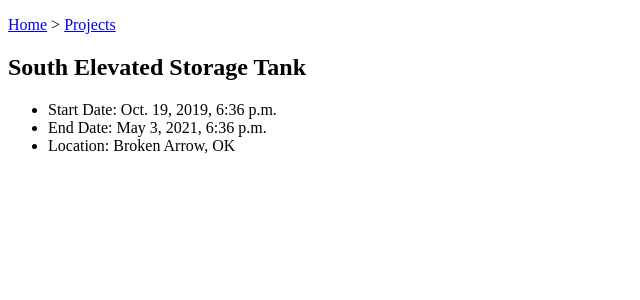
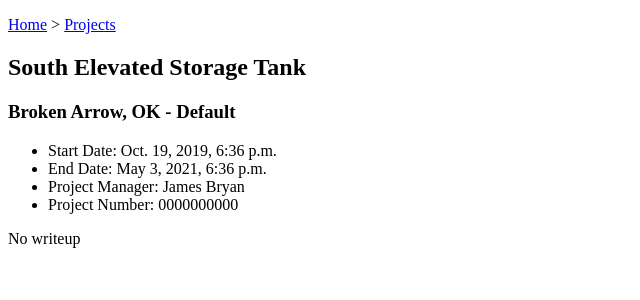
Before and after one commit to jbryandev/my-practice, a Django app: page /projects/1/ in a window 1280 px wide. Shown: the top 300 px of the page, without its empty margins (0-640 px from the left). Run offline with Django 3.2, Linux system fonts and the light colour scheme; data comes from the database, SQL or seed files in the repository.

Commit message:
Added model fields to project

```diff
--- a/projects/models.py
+++ b/projects/models.py
@@ -7,5 +7,9 @@
     start_date = models.DateTimeField('start date')
     end_date = models.DateTimeField('end date')
     project_location = models.CharField(max_length=200)
+    client_name = models.CharField(max_length=200)
+    project_manager = models.CharField(max_length=200)
+    project_number = models.CharField(max_length=10)
+    project_writeup = models.TextField()
     def __str__(self):
         return self.project_name
--- a/projects/templates/projects/detail.html
+++ b/projects/templates/projects/detail.html
@@ -6,9 +6,12 @@
 {% block content %}
 <p><a href="{% url 'home' %}">Home</a> > <a href="{% url 'projects:index' %}">Projects</a></p>
 <h2>{{ project.project_name }}</h2>
+<h3>{{ project.project_location }} - {{ project.client_name }}</h3>
 <ul>
     <li>Start Date: {{ project.start_date }}</li>
     <li>End Date: {{ project.end_date }}</li>
-    <li>Location: {{ project.project_location }}</li>
+    <li>Project Manager: {{ project.project_manager }}</li>
+    <li>Project Number: {{ project.project_number }}</li>
 </ul>
+<p>{{ project.project_writeup }}</p>
 {% endblock %}
--- a/projects/views.py
+++ b/projects/views.py
@@ -7,14 +7,12 @@
 
 # Create your views here.
 
-#@login_required
 class IndexView(generic.ListView):
     template_name = 'projects/index.html'
 
     def get_queryset(self):
         return Project.objects.order_by('-start_date')
 
-#@login_required
 class DetailView(generic.DetailView):
     model = Project
     template_name = 'projects/detail.html'
```
Also changed, not shown: projects/migrations/0002_auto_20191027_1938.py (added).
